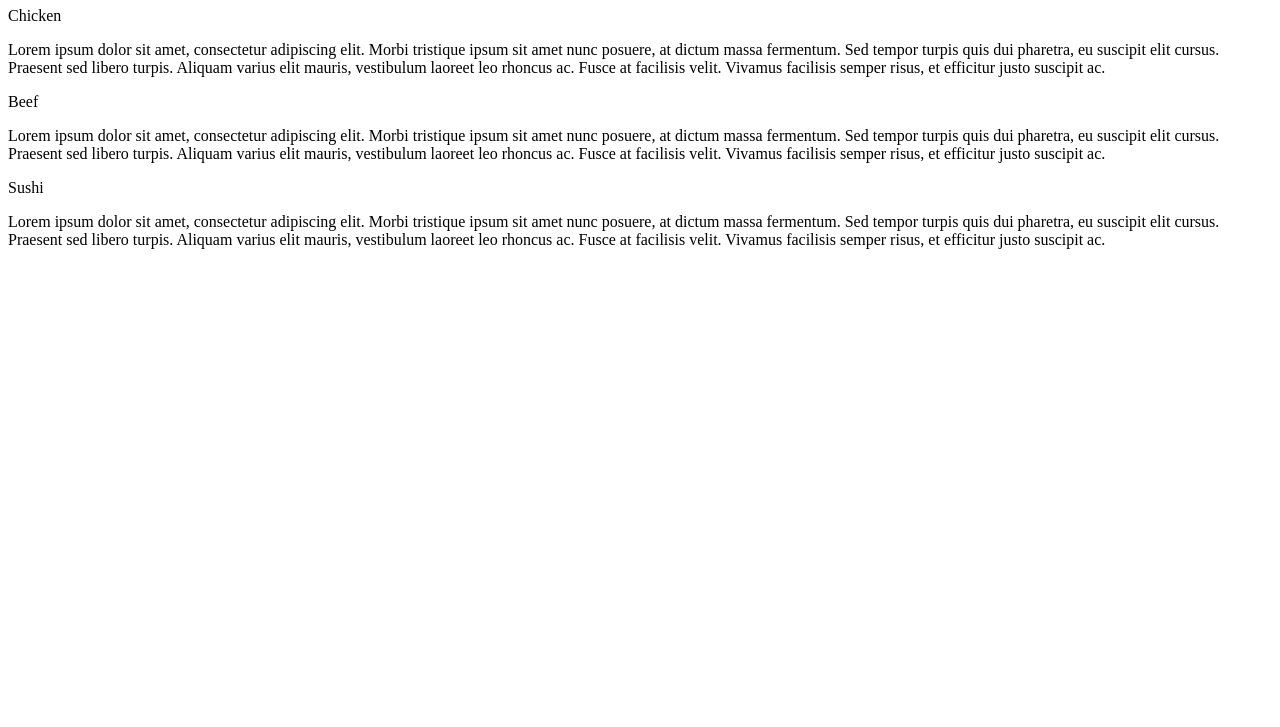
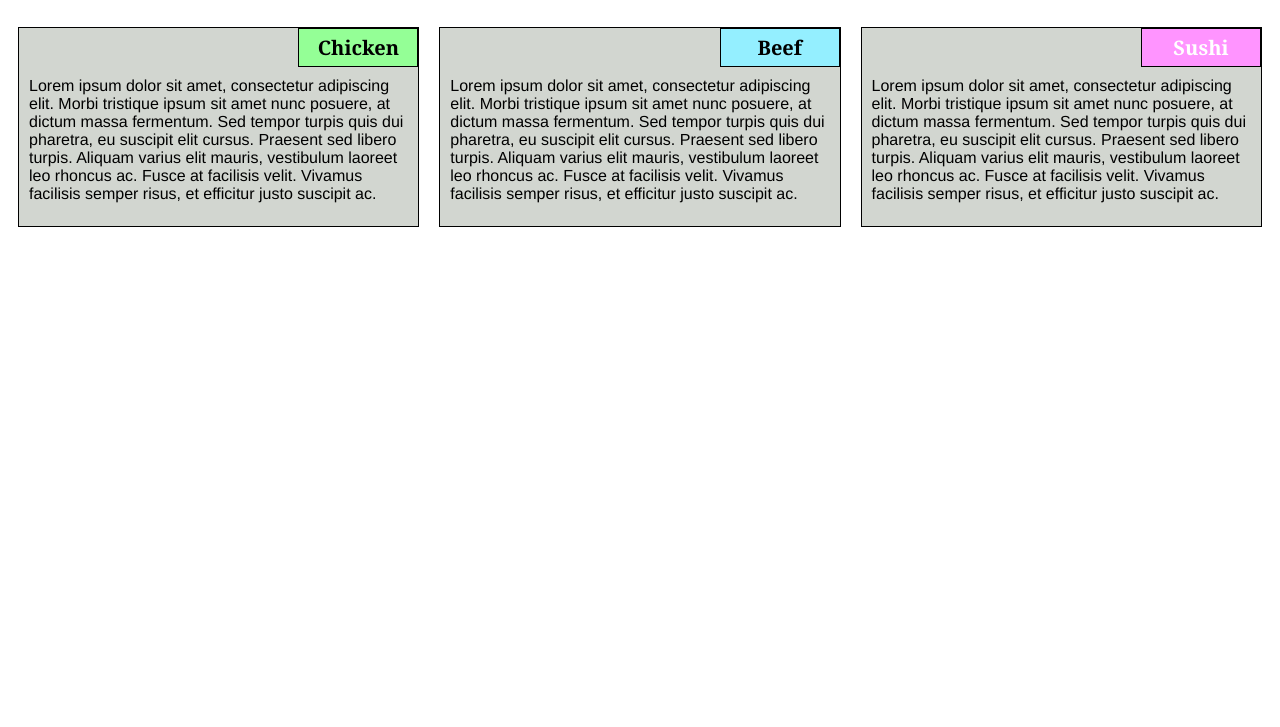
Before and after one commit to dotsbeauty/WEEK2, a plain HTML site: page index.html in a window 1280 px wide. Shown: the part 73-800 px from the top of the page. Drawn offline with Linux system fonts and the light colour scheme.

Commit message:
Update index.html

```diff
--- a/index.html
+++ b/index.html
@@ -5,7 +5,7 @@
 
 	<meta name="viewport" content="width=device-width, initial-scale=1">
 
-	<link rel="stylesheet" type="text/css" href="git2.css">
+	<link rel="stylesheet" type="text/css" href="style.css">
 	<title>Module 2 Solution</title>
 </head>
 <body>
```
